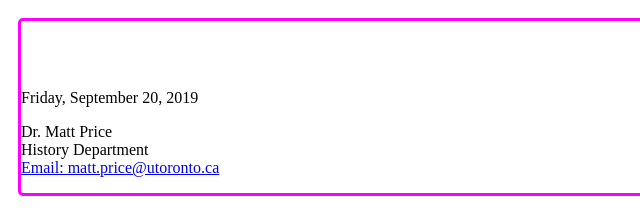
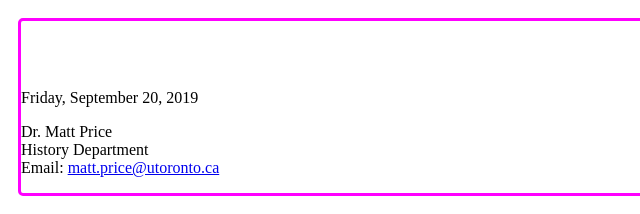
Before and after one commit to dh20199/01-blog-tessalksnis, a website: page 01/index.html in a window 1280 px wide. Shown: the top 214 px of the page, 0-640 px from the left. Drawn offline with Linux system fonts and the light colour scheme.

Commit message:
Edited email links.

```diff
--- a/01/index.html
+++ b/01/index.html
@@ -20,7 +20,7 @@
                 <div class="recipient">
                     <p> Dr. Matt Price <br>
                         History Department <bR>
-                        <a href="Email: matt.price@utoronto.ca">Email: matt.price@utoronto.ca</a>
+                        Email: <a href="matt.price@utoronto.ca">matt.price@utoronto.ca</a>
                     </p>
                 </div>
 
```
